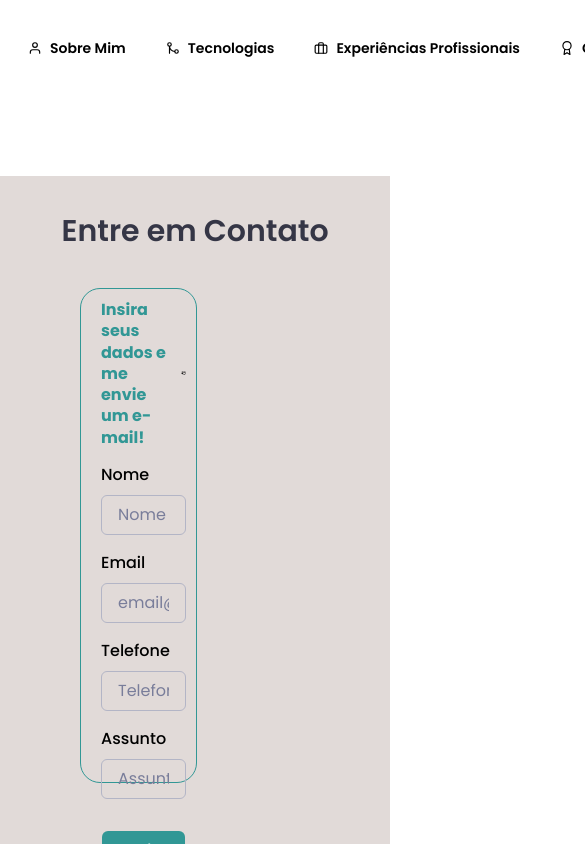
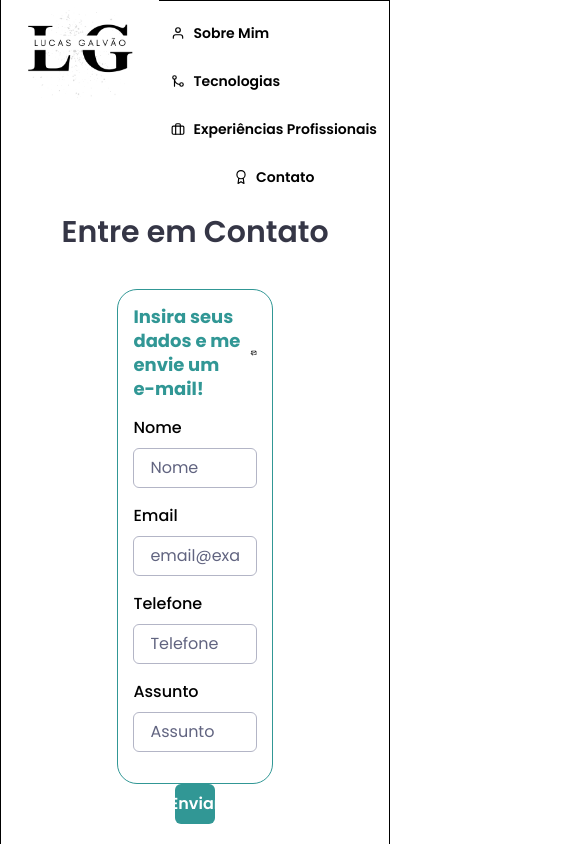
Before and after one commit to galvaolucas/lucas-portfolio, a Next.js app: page /contact in a window 390 px wide. Shown: the top 844 px of the page, 585 px wide, since content can reach past the window. Built offline with nearby package versions, Linux system fonts and the light colour scheme; a web font is replaced by a local one.

Commit message:
ajuste de responsividade

```diff
--- a/src/components/ContactForm/index.tsx
+++ b/src/components/ContactForm/index.tsx
@@ -115,7 +115,7 @@ export function ContactForm() {
             </FormControl>
           </VStack>
           <Flex w="100%" align="center" justifyContent="center">
-            <Button mt={8} colorScheme='teal' isLoading={isSubmitting} type='submit'>
+            <Button w={'30%'} mt={8} colorScheme='teal' isLoading={isSubmitting} type='submit'>
               Enviar
             </Button>
           </Flex>
--- a/src/components/Footer/index.tsx
+++ b/src/components/Footer/index.tsx
@@ -10,14 +10,13 @@ export function About() {
   return(
     <Flex
       w="100%"
-    h="100px"
+      h={{ base: '100%' }}
       direction="row"
-    id="footer"
+      mb='2rem'
     >
     <Box
       display="flex"
       w="100%"
-    height="100%"
       gap={2}
       flexDirection="row"
       justifyContent="center"
--- a/src/components/Header/index.tsx
+++ b/src/components/Header/index.tsx
@@ -9,12 +9,10 @@ export function Header() {
     return (
     <Flex
       w="100%"
-      p="4"
       h={40}
       align='start'
       justify="space-between"
       mt='4'
-      mr="12"
     >
       <Box
         w='200px'
@@ -24,7 +22,8 @@ export function Header() {
       >
         <Image src={logo} alt='logo' />
       </Box>
-      <HStack spacing="4">
+      <Flex flexDir={{ sm: 'column', md: 'row' }} gap={{ sm: '1rem', md: '5rem', xl: '10rem' }}>
+        <Box>
         <Link as={NextLink} href='/' >
           <Button
             leftIcon={<FiUser/>}
@@ -39,6 +38,8 @@ export function Header() {
           Sobre Mim
           </Button>
         </Link>
+        </Box>
+        <Box>
         <Link as={NextLink} href='/technologies'>
           <Button
               leftIcon={<FiGitMerge/>}
@@ -53,6 +54,7 @@ export function Header() {
             Tecnologias
           </Button>
         </Link>
+        </Box>
         <Link as={NextLink} href='/experiences' >
           <Button
             leftIcon={<FiBriefcase/>}
@@ -79,7 +81,7 @@ export function Header() {
           Contato
           </Button>
         </Link>
-      </HStack>
+      </Flex>
     </Flex>
     );
 }
--- a/src/components/Introduce/index.tsx
+++ b/src/components/Introduce/index.tsx
@@ -10,16 +10,13 @@ export function Introduce() {
     h='100%'
     direction="row"
     >
-      <Box w="55%" h="100%">
+      <Box w={[600, 700, 800]} h="100%">
         <Box
-          height="100%"
-          w="100%"
           display="flex"
           flexDirection="column"
           mt={12}
           pl={12}
           alignItems="start">
-
           <Text
             fontSize="2xl"
             color="gray.700"
--- a/src/components/layout/index.tsx
+++ b/src/components/layout/index.tsx
@@ -6,14 +6,16 @@ export default function Layout({ children }) {
     return (
     <Flex
         flexDir='column'
-        w='100%'
-        h='100%'
+        w={["100%", "75%", "50%", "25%"]}
+        h={["100%", "75%", "50%", "25%"]}
+        minW='100vw'
+        minH='100vh'
+        border='1px solid black'
         justifyContent='space-between'
-        minHeight='100vh'
     >
         <Flex
-            w='100%'
-            h='100%'
+            w='full'
+            h='full'
             flexDir='column'
         >
             <Header />
--- a/src/pages/contact/index.tsx
+++ b/src/pages/contact/index.tsx
@@ -5,19 +5,29 @@ import ContactForm from "../../components/ContactForm";
 export function Contact() {
   return(
     <Flex
-    w="100%"
-    h="900px"
-    direction="column"
-    bgColor="#e1dad8"
-    id="contact"
+      w="100%"
+      h="900px"
+      direction="column"
+      align='center'
     >
-      <Box h={12} display="flex" justifyContent="center" alignItems="center" mt={8} mb={8}>
+      <Box h={12} display="flex" justifyContent="left" alignItems="center" mt={8} mb={8} >
         <Heading fontWeight={600} color="gray.700"fontSize="3xl">Entre em Contato</Heading>
       </Box>
-      <Flex direction="column" w="30%" h="55%" p="10px" paddingLeft="20px" ml="80px" justifyContent="start" border="1px solid" borderColor="teal.500" borderRadius="20px" boxShadow="2px" gap="15px">
+      <Flex
+        direction="column"
+        w="40%"
+        h="55%"
+        p="15px"
+        justifyContent="start"
+        border="1px solid"
+        borderColor="teal.500"
+        borderRadius="20px"
+        boxShadow="2px"
+        gap="15px"
+        >
         <Flex w="100%" gap={2} align="center" justifyContent="center">
-          <Heading fontSize="16px" color="teal.500">Insira seus dados e me envie um e-mail!</Heading>
-          <BiMailSend size={22} />
+          <Heading fontSize="18px" color="teal.500">Insira seus dados e me envie um e-mail!</Heading>
+          <BiMailSend size={24} />
         </Flex>
         <ContactForm />
       </Flex>
--- a/src/styles/theme.ts
+++ b/src/styles/theme.ts
@@ -35,5 +35,12 @@ export const theme = extendTheme({
                 }
             }
         },
+    },
+    breakpoints: {
+        sm: '20em', // 480px
+        md: '48em', // 768px
+        lg: '62em', // 992px
+        xl: '80em', // 1280px
+        '2xl': '96em', // 1536px
     }
 })
```
Also changed, not shown: package.json (+9 -9 lines), 1 other file (tests, documents, lock files or other folders). Lines whose indentation alone changed are shown as unchanged.
